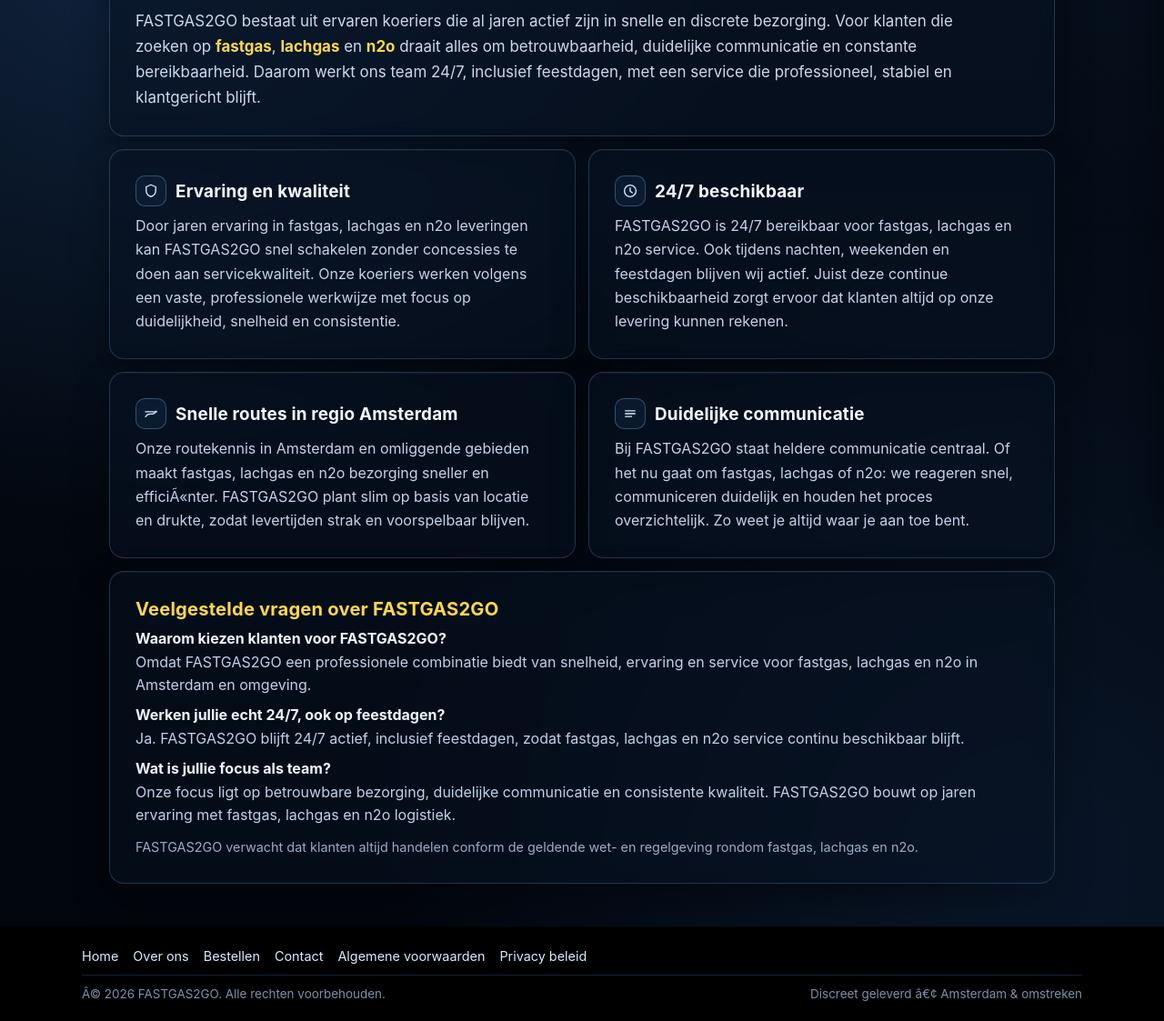
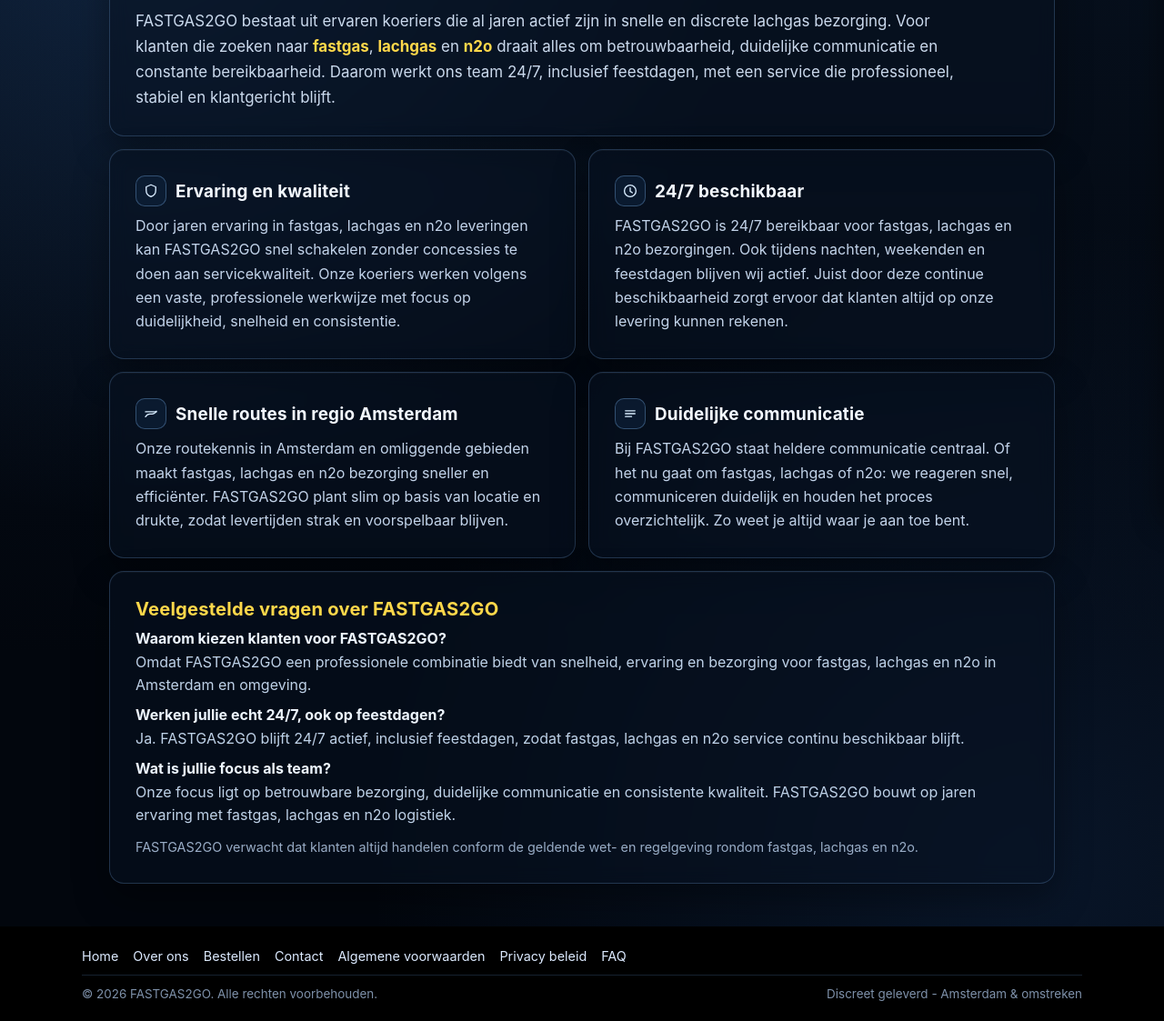
Before and after one commit to fastgas2go/FASTGAS2GO, a plain HTML site: page overons.html in a window 1280 px wide. Shown: the part 225-1348 px from the top of the page at 91% size. Drawn offline with Linux system fonts and the light colour scheme.

Commit message:
Update overons.html

```diff
--- a/overons.html
+++ b/overons.html
@@ -4,21 +4,21 @@
   <meta charset="utf-8" />
   <meta name="viewport" content="width=device-width, initial-scale=1" />
   <title>Over ons | FASTGAS2GO</title>
-  <meta name="description" content="FASTGAS2GO: ervaren koeriers met 24/7 service voor fastgas, lachgas en n2o in Amsterdam en omgeving. Snel, professioneel en discreet." />
-  <meta name="keywords" content="fastgas, lachgas, n2o, fastgas bezorgen, lachgas bezorgen, n2o bezorgen, fastgas amsterdam, 24/7 bezorging" />
+  <meta name="description" content="FASTGAS2GO: ervaren koeriers met 24/7 bezorging aan huis van lachgas tanks, fastgas en n2o in Amsterdam en omgeving." />
+  <meta name="keywords" content="lachgas, fastgas, n2o, lachgas tank, fastgas tank, lachgas bezorgen, fastgas bezorgen, n2o bezorgen, lachgas bezorging aan huis, fastgas amsterdam, 24/7 bezorging" />
   <meta name="robots" content="index, follow, max-image-preview:large, max-snippet:-1" />
-  <link rel="canonical" href="https://amsterdam.fastgas2go.nl/overons.html" />
+  <link rel="canonical" href="https://fastgas2go.nl/overons.html" />
   <meta property="og:type" content="article" />
   <meta property="og:title" content="Over ons | FASTGAS2GO" />
-  <meta property="og:description" content="Lees meer over FASTGAS2GO, onze 24/7 service en ervaren koeriers in Amsterdam en omgeving." />
-  <meta property="og:url" content="https://amsterdam.fastgas2go.nl/overons.html" />
-  <meta property="og:image" content="https://amsterdam.fastgas2go.nl/achtergrond-onder.png" />
-  <meta property="og:image:secure_url" content="https://amsterdam.fastgas2go.nl/achtergrond-onder.png" />
+  <meta property="og:description" content="Lees meer over FASTGAS2GO en onze 24/7 bezorging aan huis van lachgas tanks, fastgas en n2o." />
+  <meta property="og:url" content="https://fastgas2go.nl/overons.html" />
+  <meta property="og:image" content="https://fastgas2go.nl/achtergrond-onder.png" />
+  <meta property="og:image:secure_url" content="https://fastgas2go.nl/achtergrond-onder.png" />
   <meta property="og:locale" content="nl_NL" />
   <meta name="twitter:card" content="summary_large_image" />
   <meta name="twitter:title" content="Over ons | FASTGAS2GO" />
-  <meta name="twitter:description" content="Lees meer over FASTGAS2GO, onze 24/7 service en ervaren koeriers in Amsterdam en omgeving." />
-  <meta name="twitter:image" content="https://amsterdam.fastgas2go.nl/achtergrond-onder.png" />
+  <meta name="twitter:description" content="Lees meer over FASTGAS2GO en onze 24/7 bezorging aan huis van lachgas tanks, fastgas en n2o." />
+  <meta name="twitter:image" content="https://fastgas2go.nl/achtergrond-onder.png" />
   <style>
     *,
     *::before,
@@ -697,7 +697,8 @@
         </ul>
       </div>
       <a href="contact.html">Contact</a>
-      <div class="menu-brand-fill" role="link" tabindex="0" aria-label="Ga naar amsterdam.fastgas2go.nl" data-home-link="https://amsterdam.fastgas2go.nl">
+      <a href="wetgeving-lachgas.html">Wetgeving lachgas</a>
+      <div class="menu-brand-fill" role="link" tabindex="0" aria-label="Ga naar fastgas2go.nl" data-home-link="https://fastgas2go.nl">
         <span>FAST</span>
         <span>GAS</span>
         <span>2GO</span>
@@ -709,7 +710,7 @@
     <section class="hero-box">
       <p class="eyebrow">Over ons</p>
       <h1>FASTGAS2GO: professionele fastgas, lachgas en n2o service</h1>
-      <p class="hero-intro">FASTGAS2GO bestaat uit ervaren koeriers die al jaren actief zijn in snelle en discrete bezorging. Voor klanten die zoeken op <span class="seo-keyword">fastgas</span>, <span class="seo-keyword">lachgas</span> en <span class="seo-keyword">n2o</span> draait alles om betrouwbaarheid, duidelijke communicatie en constante bereikbaarheid. Daarom werkt ons team 24/7, inclusief feestdagen, met een service die professioneel, stabiel en klantgericht blijft.</p>
+      <p class="hero-intro">FASTGAS2GO bestaat uit ervaren koeriers die al jaren actief zijn in snelle en discrete lachgas bezorging. Voor klanten die zoeken naar <span class="seo-keyword">fastgas</span>, <span class="seo-keyword">lachgas</span> en <span class="seo-keyword">n2o</span> draait alles om betrouwbaarheid, duidelijke communicatie en constante bereikbaarheid. Daarom werkt ons team 24/7, inclusief feestdagen, met een service die professioneel, stabiel en klantgericht blijft.</p>
     </section>
 
     <section class="info-grid">
@@ -735,7 +736,7 @@
           </span>
           <h2 class="info-title">24/7 beschikbaar</h2>
         </div>
-        <p class="info-text">FASTGAS2GO is 24/7 bereikbaar voor fastgas, lachgas en n2o service. Ook tijdens nachten, weekenden en feestdagen blijven wij actief. Juist deze continue beschikbaarheid zorgt ervoor dat klanten altijd op onze levering kunnen rekenen.</p>
+        <p class="info-text">FASTGAS2GO is 24/7 bereikbaar voor fastgas, lachgas en n2o bezorgingen. Ook tijdens nachten, weekenden en feestdagen blijven wij actief. Juist door deze continue beschikbaarheid zorgt ervoor dat klanten altijd op onze levering kunnen rekenen.</p>
       </article>
 
       <article class="info-box" style="--box-delay: 440ms;">
@@ -748,7 +749,7 @@
           </span>
           <h2 class="info-title">Snelle routes in regio Amsterdam</h2>
         </div>
-        <p class="info-text">Onze routekennis in Amsterdam en omliggende gebieden maakt fastgas, lachgas en n2o bezorging sneller en efficiÃ«nter. FASTGAS2GO plant slim op basis van locatie en drukte, zodat levertijden strak en voorspelbaar blijven.</p>
+        <p class="info-text">Onze routekennis in Amsterdam en omliggende gebieden maakt fastgas, lachgas en n2o bezorging sneller en efficiënter. FASTGAS2GO plant slim op basis van locatie en drukte, zodat levertijden strak en voorspelbaar blijven.</p>
       </article>
 
       <article class="info-box" style="--box-delay: 500ms;">
@@ -769,7 +770,7 @@
       <dl class="faq-list">
         <div>
           <dt>Waarom kiezen klanten voor FASTGAS2GO?</dt>
-          <dd>Omdat FASTGAS2GO een professionele combinatie biedt van snelheid, ervaring en service voor fastgas, lachgas en n2o in Amsterdam en omgeving.</dd>
+          <dd>Omdat FASTGAS2GO een professionele combinatie biedt van snelheid, ervaring en bezorging voor fastgas, lachgas en n2o in Amsterdam en omgeving.</dd>
         </div>
         <div>
           <dt>Werken jullie echt 24/7, ook op feestdagen?</dt>
@@ -792,10 +793,11 @@
       <a href="contact.html">Contact</a>
       <a href="algemene-voorwaarden.html">Algemene voorwaarden</a>
       <a href="privacy-beleid.html">Privacy beleid</a>
+      <a href="faq.html">FAQ</a>
     </div>
     <div class="site-footer__bottom">
-      <span>Â© 2026 FASTGAS2GO. Alle rechten voorbehouden.</span>
-      <span>Discreet geleverd â€¢ Amsterdam & omstreken</span>
+      <span>© 2026 FASTGAS2GO. Alle rechten voorbehouden.</span>
+      <span>Discreet geleverd - Amsterdam & omstreken</span>
     </div>
   </footer>
 
```
